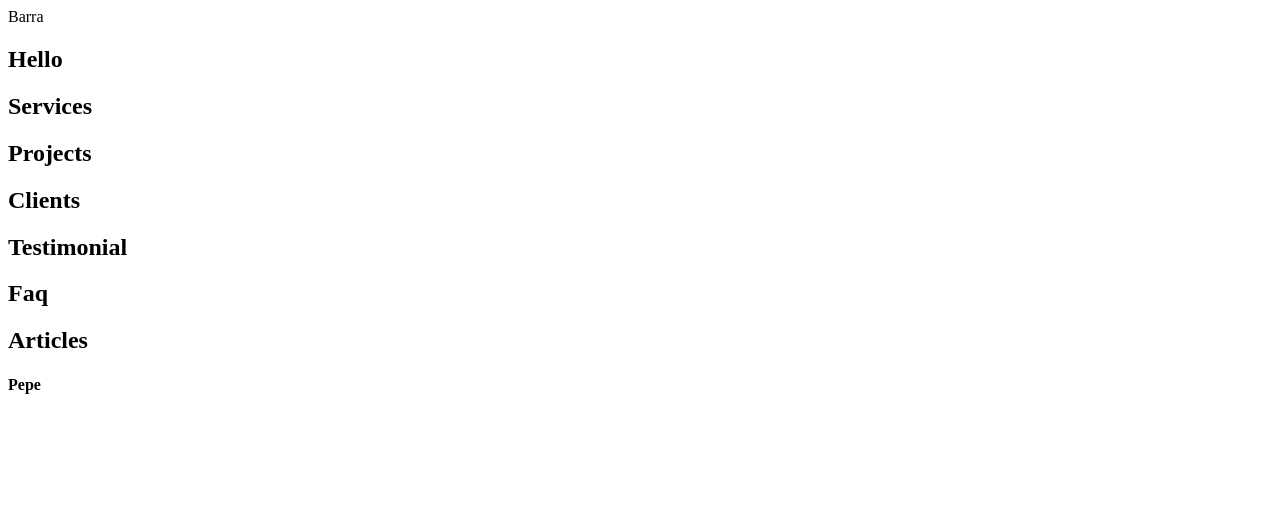
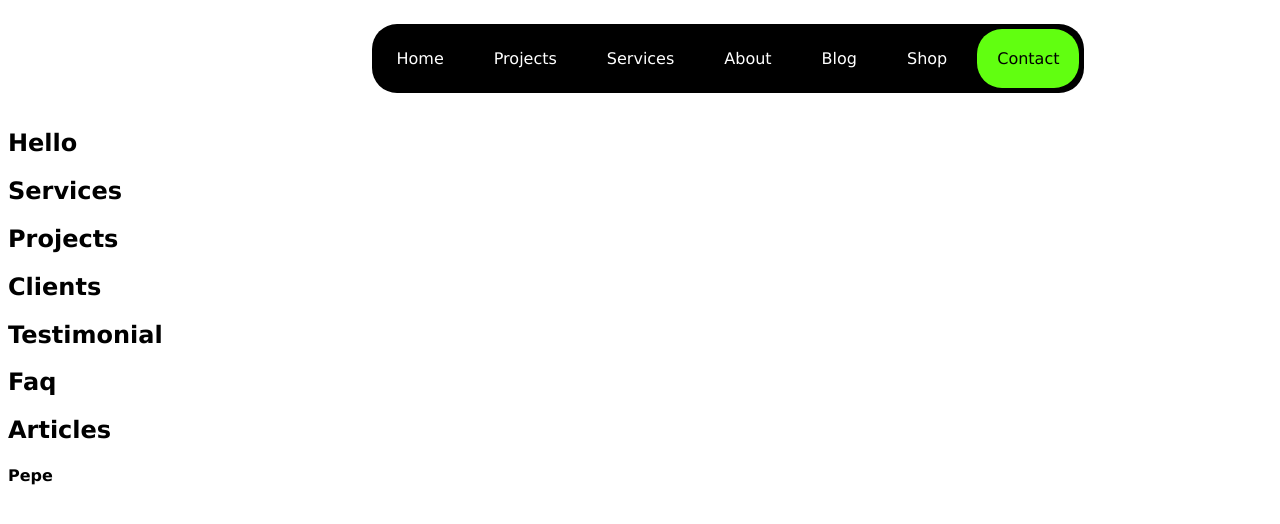
Before and after one commit to manolomaroto/portfolio-01, a plain HTML site: page index.html in a window 1280 px wide. Shown: the top 524 px of the page. Drawn offline with Linux system fonts and the light colour scheme.

Commit message:
add navbar

```diff
--- a/css/style.css
+++ b/css/style.css
@@ -1,4 +1,42 @@
+body {
+    font-family: Verdana, Geneva, Tahoma, sans-serif;
+    font-size: 16px;
+}
+
 .container {
     width: 1440px;
     margin: 0 auto;
 }
+
+nav {
+    display: flex;
+    justify-content: space-around;
+
+}
+
+nav>ul {
+    display: flex;
+    list-style: none;
+    background-color: #000;
+    padding-left: 0;
+    border-radius: 25px;
+}
+
+nav>ul>li {
+    padding: 20px;
+    margin: 5px;
+}
+
+nav>ul>li>a {
+    text-decoration: none;
+    color: #fff;
+}
+
+.contact {
+    border-radius: 25px;
+    background-color: #61FF10;
+}
+
+.contact>a {
+    color: #000;
+}
--- a/index.html
+++ b/index.html
@@ -9,7 +9,17 @@
 </head>
 <body>
     <div class="container">
-        <nav>Barra</nav>
+        <nav>
+            <ul>
+                <li><a href="#">Home</a></li>
+                <li><a href="#">Projects</a></li>
+                <li><a href="#">Services</a></li>
+                <li><a href="#">About</a></li>
+                <li><a href="#">Blog</a></li>
+                <li><a href="#">Shop</a></li>
+                <li class="contact"><a href="#">Contact</a></li>
+            </ul>
+        </nav>
         <section class="presentation">
             <h2>Hello</h2>
         </section>
```
